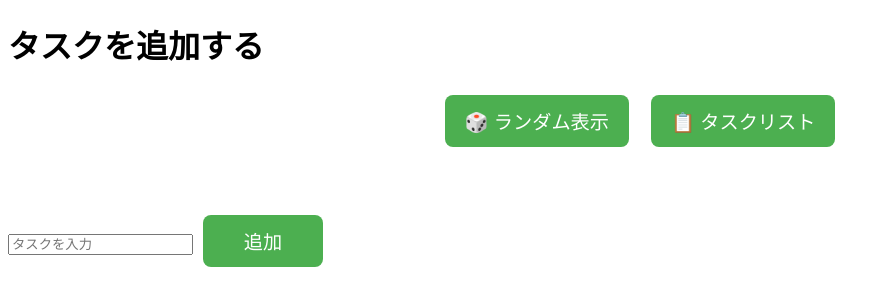
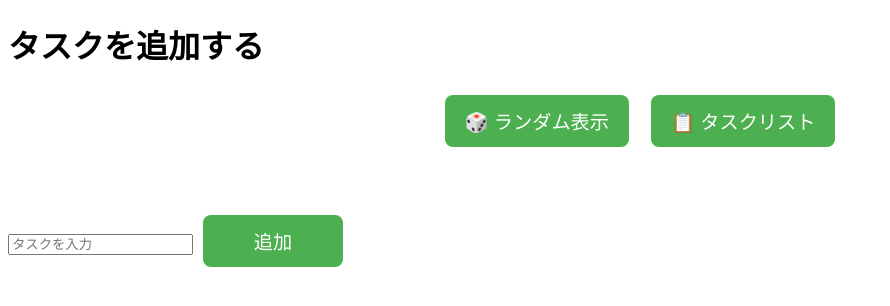
Before and after one commit to crouton920/task-app, a plain HTML site: page add.html in a window 1280 px wide. Shown: the whole page, without its empty margins (0-890 px from the left). Drawn offline with Linux system fonts and the light colour scheme.

Commit message:
Add files via upload

```diff
--- a/style.css
+++ b/style.css
@@ -2,7 +2,7 @@
 button {
   font-size: 1.2rem;
   padding: 12px 20px;
-  min-width: 120px; /* 👈 ボタンサイズを揃える */
+  min-width: 140px; /* 👈 ボタンサイズを揃える */
   text-align: center;
   margin: 6px;
   border: none;
```
